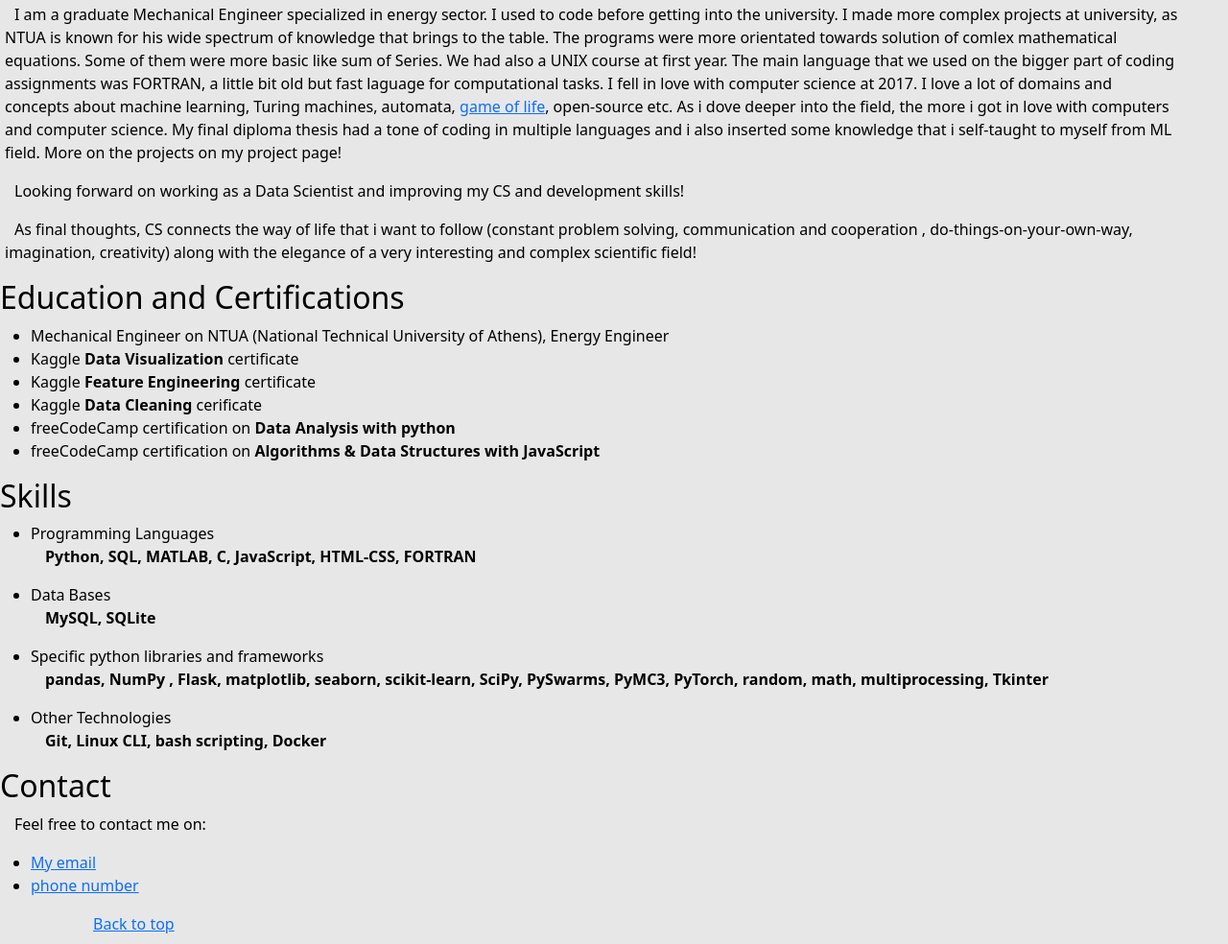
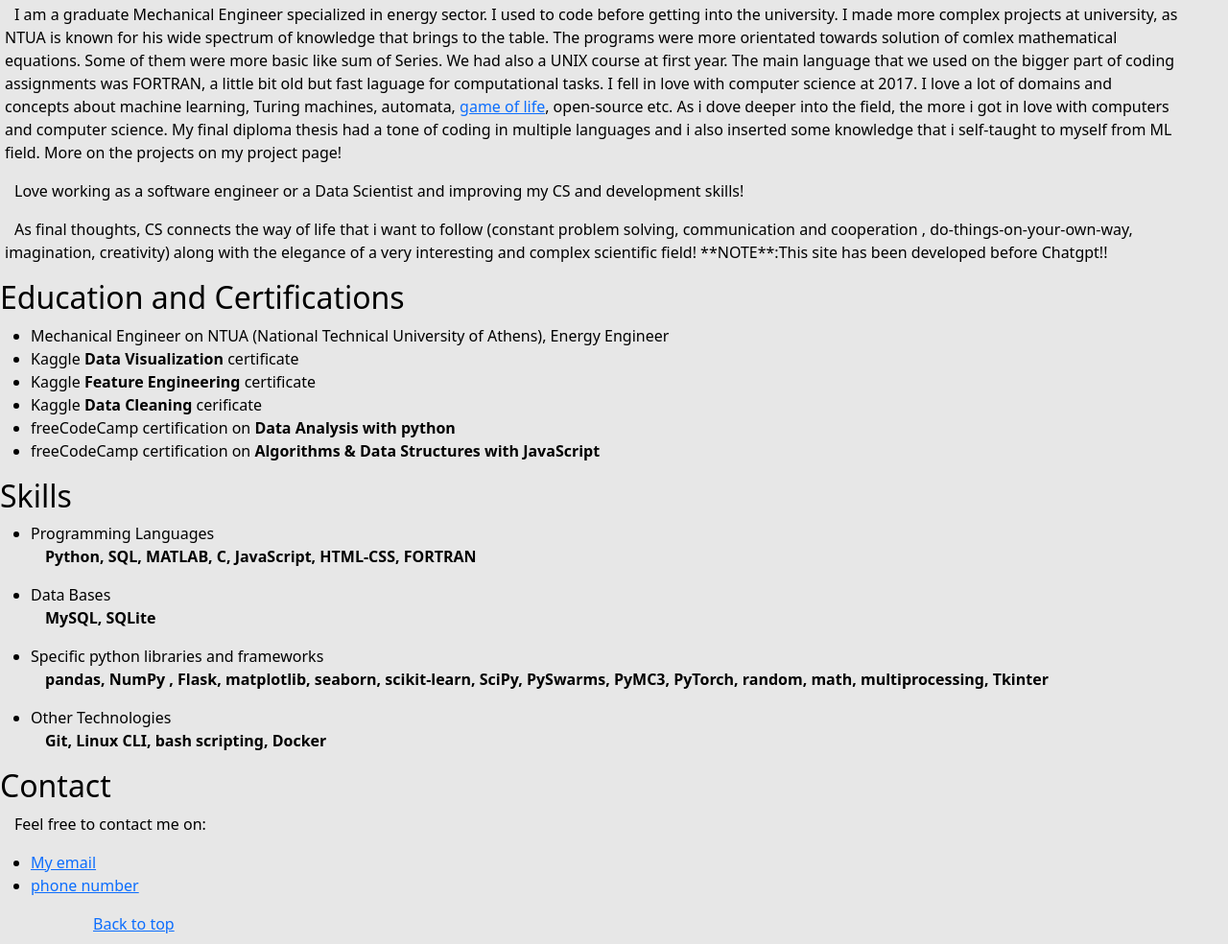
Before and after one commit to AndreasTsikri/AndreasTsikri.github.io, a plain HTML site: page index.html in a window 1280 px wide. Shown: the part 729-1713 px from the top of the page at 96% size. Drawn offline with nearby package versions, Linux system fonts and the light colour scheme.

Commit message:
update index

```diff
--- a/index.html
+++ b/index.html
@@ -59,10 +59,11 @@
              As i dove deeper into the field, the more i got in love with computers and computer science. My final diploma thesis
             had a tone of coding in multiple languages and i also inserted some knowledge that i self-taught to myself from ML field. More on the projects on my project page!        </p>
 
-        <p>Looking forward on working as a Data Scientist and improving my CS and development skills!</p>
+	<p>Love working as a software engineer or a Data Scientist and improving my CS and development skills!</p>
 
         <p>As final thoughts, CS connects the way of life that i want to follow (constant problem solving, communication and cooperation , do-things-on-your-own-way,
             imagination, creativity) along with the elegance of a very interesting and complex scientific field!
+	    **NOTE**:This site has been developed before Chatgpt!!
         </p>
     </div>
 
```
